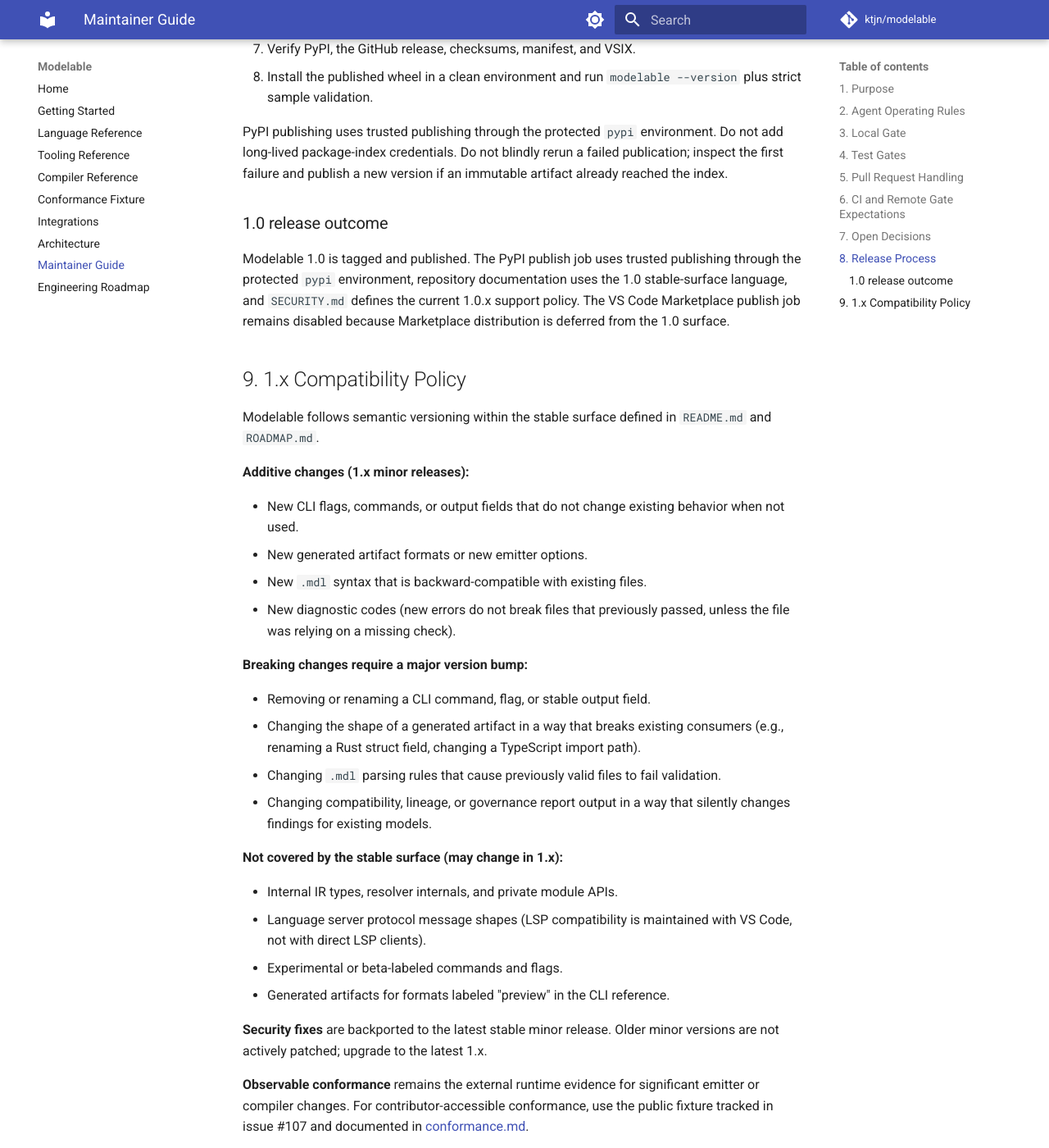
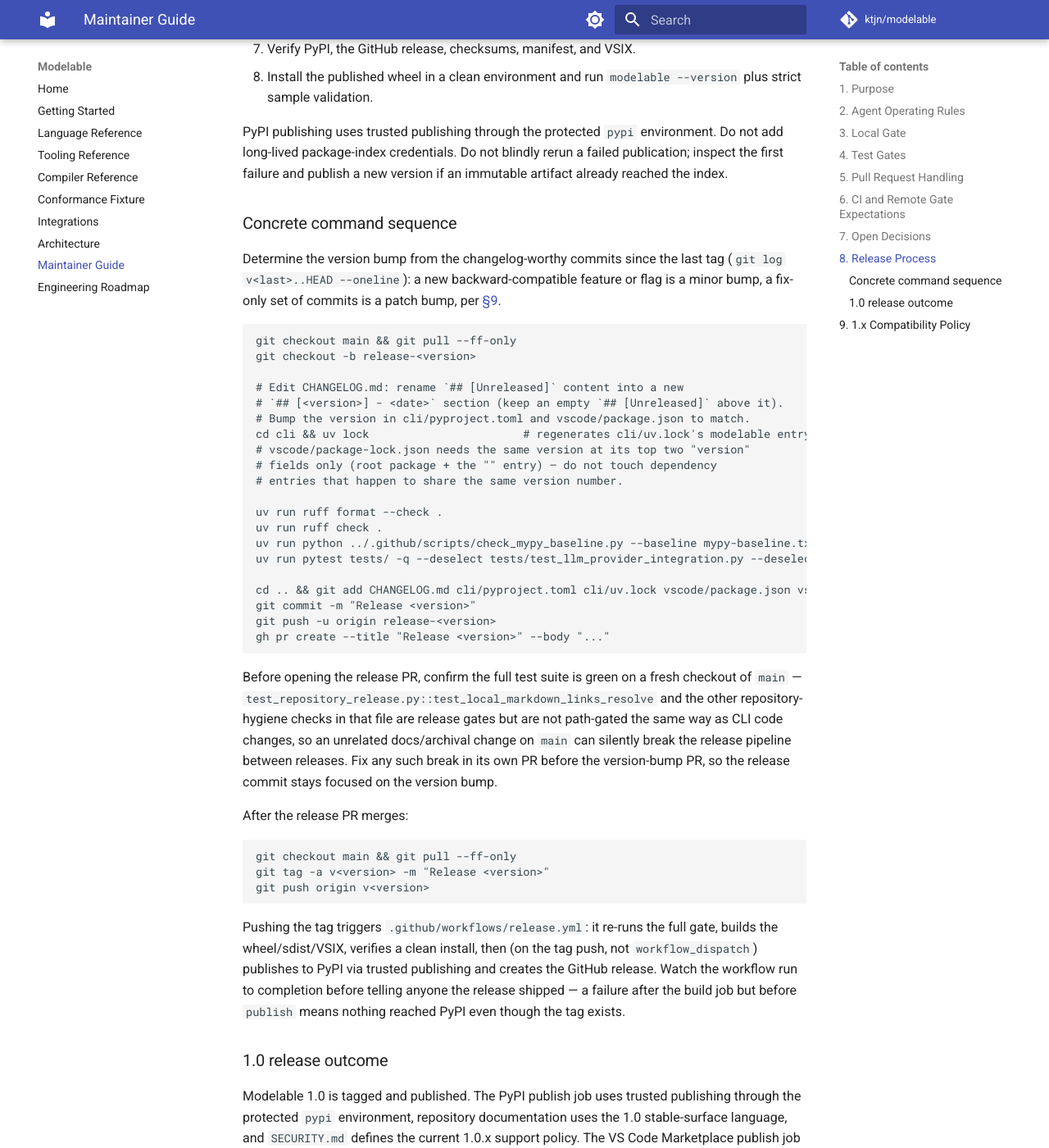
Before and after one commit to ktjn/modelable, an MkDocs documentation site: the page built from docs/maintainers.md, in a window 1280 px wide and 1400 px high, scrolled down 7886 px. Shown: the whole window at 82% size. Built offline with MkDocs 1.6.1 and Material for MkDocs 9.7.7, drawn with Linux system fonts in a browser that asks for light colours; comment, search, counter and statistics services are not loaded.

Commit message:
Document the concrete release command sequence in maintainers.md
Section 8 described the release process conceptually but not as
copy-pasteable commands. Captures the exact sequence used for the
1.2.0 release, including the uv.lock/package-lock.json version-bump
gotchas and a note that repository-hygiene release gates (e.g. the
markdown-link check) aren't path-gated the same way as CLI changes,
so they can break between releases independent of the version bump.

Co-Authored-By: Claude Sonnet 5 <noreply@anthropic.com>

````diff
--- a/docs/maintainers.md
+++ b/docs/maintainers.md
@@ -274,6 +274,59 @@ environment. Do not add long-lived package-index credentials. Do not blindly
 rerun a failed publication; inspect the first failure and publish a new version
 if an immutable artifact already reached the index.
 
+### Concrete command sequence
+
+Determine the version bump from the changelog-worthy commits since the last
+tag (`git log v<last>..HEAD --oneline`): a new backward-compatible feature or
+flag is a minor bump, a fix-only set of commits is a patch bump, per
+[§9](#9-1x-compatibility-policy).
+
+```text
+git checkout main && git pull --ff-only
+git checkout -b release-<version>
+
+# Edit CHANGELOG.md: rename `## [Unreleased]` content into a new
+# `## [<version>] - <date>` section (keep an empty `## [Unreleased]` above it).
+# Bump the version in cli/pyproject.toml and vscode/package.json to match.
+cd cli && uv lock                       # regenerates cli/uv.lock's modelable entry
+# vscode/package-lock.json needs the same version at its top two "version"
+# fields only (root package + the "" entry) — do not touch dependency
+# entries that happen to share the same version number.
+
+uv run ruff format --check .
+uv run ruff check .
+uv run python ../.github/scripts/check_mypy_baseline.py --baseline mypy-baseline.txt -- uv run mypy src/modelable --no-error-summary --show-error-codes
+uv run pytest tests/ -q --deselect tests/test_llm_provider_integration.py --deselect tests/test_codegen_docker_smoke.py
+
+cd .. && git add CHANGELOG.md cli/pyproject.toml cli/uv.lock vscode/package.json vscode/package-lock.json
+git commit -m "Release <version>"
+git push -u origin release-<version>
+gh pr create --title "Release <version>" --body "..."
+```
+
+Before opening the release PR, confirm the full test suite is green on a
+fresh checkout of `main` — `test_repository_release.py::test_local_markdown_links_resolve`
+and the other repository-hygiene checks in that file are release gates but
+are not path-gated the same way as CLI code changes, so an unrelated
+docs/archival change on `main` can silently break the release pipeline
+between releases. Fix any such break in its own PR before the version-bump
+PR, so the release commit stays focused on the version bump.
+
+After the release PR merges:
+
+```text
+git checkout main && git pull --ff-only
+git tag -a v<version> -m "Release <version>"
+git push origin v<version>
+```
+
+Pushing the tag triggers `.github/workflows/release.yml`: it re-runs the full
+gate, builds the wheel/sdist/VSIX, verifies a clean install, then (on the tag
+push, not `workflow_dispatch`) publishes to PyPI via trusted publishing and
+creates the GitHub release. Watch the workflow run to completion before
+telling anyone the release shipped — a failure after the build job but before
+`publish` means nothing reached PyPI even though the tag exists.
+
 ### 1.0 release outcome
 
 Modelable 1.0 is tagged and published. The PyPI publish job uses trusted
````
